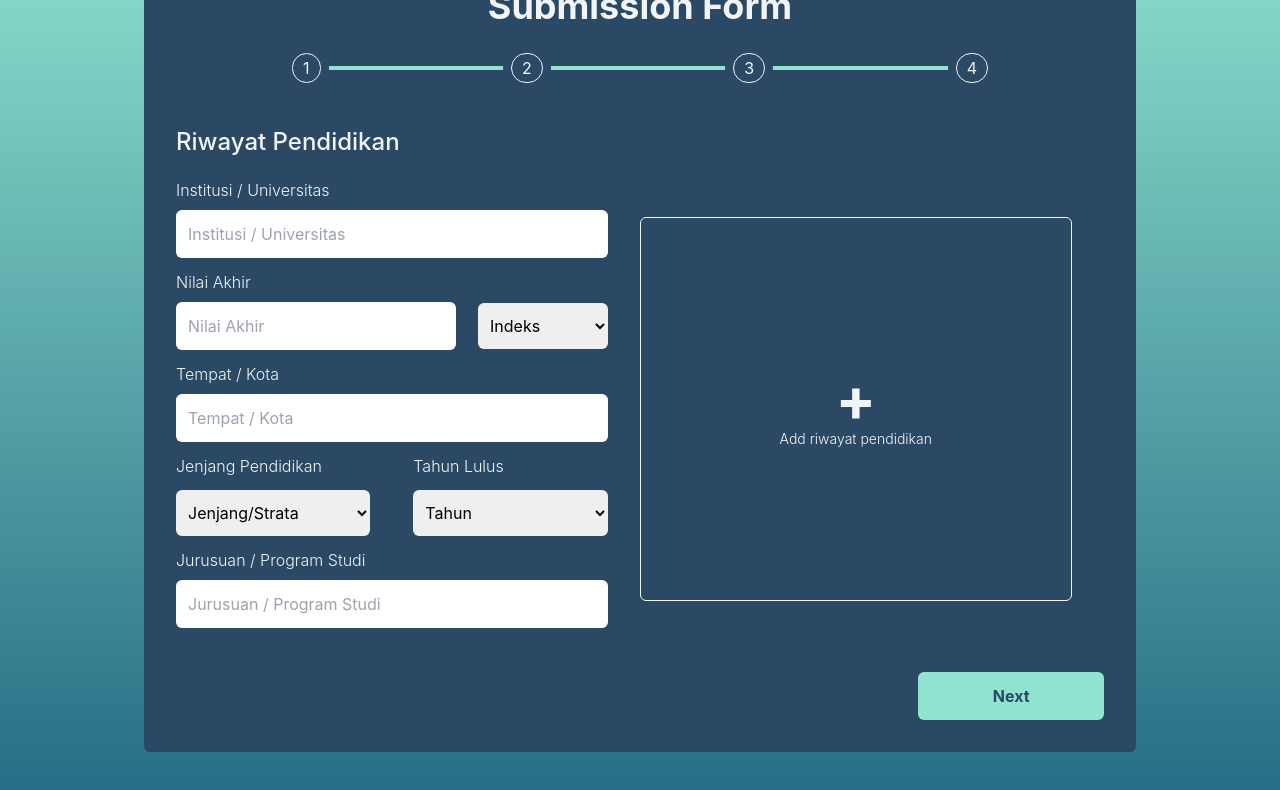
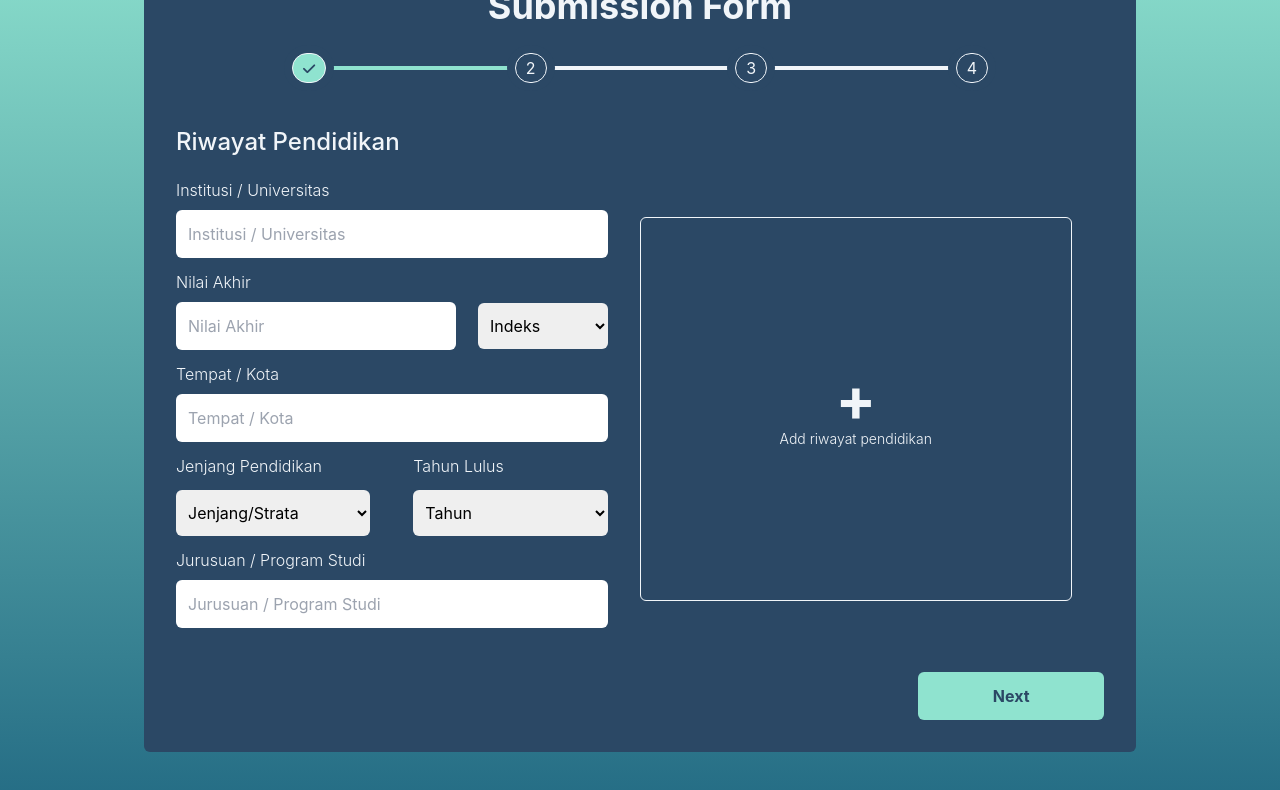
Before and after one commit to Dedenno17/react-test, a React (Create React App) app: page /add in a window 1280 px wide. Both pictures are taken after typing "Sample", "Sample", "name@example.com", "Sample", "Sample", "Sample" into the empty fields and a click on the button "Next". Shown: the part 94-884 px from the top of the page. Built offline with nearby package versions, Linux system fonts and the light colour scheme.

Commit message:
membuat beberapa animasi untuk menganimasikan progress bar

```diff
--- a/src/components/Form/Forms.jsx
+++ b/src/components/Form/Forms.jsx
@@ -6,7 +6,7 @@ import RiwayatPendidikan from "./RiwayatPendidikan/RiwayatPendidikan";
 import Keahlian from "./Keahlian/Keahlian";
 
 const Forms = () => {
-  const formPage = useSelector((state) => state.formToShow.formPage);
+  const formPage = useSelector((state) => state.formToShow.form.page);
 
   let content =
     formPage === 1 ? (
--- a/src/components/ProgressBar/ProgressBar.jsx
+++ b/src/components/ProgressBar/ProgressBar.jsx
@@ -1,16 +1,40 @@
+import { useSelector } from "react-redux";
+
 const pages = [1, 2, 3, 4];
 
 const ProgressBar = () => {
+  const formPages = useSelector((state) => state.formToShow.form);
+
   return (
-    <div className="w-[90%] bg-slate-100 h-1 mx-auto relative lg:w-[75%]">
-      <span className="block w-full h-full bg-tosca"></span>
+    <div className="w-[90%] bg-slate-100 h-1 mx-auto relative  lg:w-[75%]">
+      <span className="block h-full overflow-hidden">
+        <span
+          className={`block h-full bg-tosca w-full -translate-x-[-100%] ${
+            formPages.visited === 1
+              ? "animate-slide-3"
+              : formPages.visited === 2
+              ? "animate-slide-2"
+              : formPages.visited === 3
+              ? "animate-slide-1"
+              : ""
+          }`}
+        ></span>
+      </span>
       <div className="absolute top-0 left-0 right-0 bottom-0 flex justify-between items-center">
         {pages.map((item, i) => (
           <span
-            className="py-[2px] px-[10px] bg-grey text-slate-100 border-[1px] border-slate-100 rounded-full shadow-grey"
+            className={`py-[2px] px-[10px] ${
+              item <= formPages.visited
+                ? "bg-tosca text-grey animate-pop-up"
+                : "bg-grey text-slate-100"
+            } border-[1px] border-slate-100 rounded-full shadow-grey`}
             key={i}
           >
-            {item}
+            {item <= formPages.visited ? (
+              <i className="fa-solid fa-check text-sm scale-0 animate-pop-up"></i>
+            ) : (
+              item
+            )}
           </span>
         ))}
       </div>
--- a/src/features/formToShow-slice.js
+++ b/src/features/formToShow-slice.js
@@ -1,17 +1,18 @@
 import { createSlice } from "@reduxjs/toolkit";
 
-const initialStateValue = { formPage: 1 };
+const initialStateValue = { form: { page: 1, visited: 0 } };
 
 export const formToShowSlice = createSlice({
   name: "formToShow",
   initialState: initialStateValue,
   reducers: {
     nextForm: (state) => {
-      state.formPage += 1;
+      state.form.page += 1;
+      state.form.visited += 1;
     },
 
     resetForm: (state) => {
-      state.formPage = initialStateValue.formPage;
+      state.form = initialStateValue.form;
     },
   },
 });
--- a/tailwind.config.js
+++ b/tailwind.config.js
@@ -10,6 +10,30 @@ module.exports = {
         blue: "#256D85",
         tosca: "#8FE3CF",
       },
+      animation: {
+        "slide-1": "slide1 0.5s ease-in-out forwards",
+        "slide-2": "slide2 0.5s ease-in-out forwards",
+        "slide-3": "slide3 0.5s ease-in-out forwards",
+        "pop-up": "popUp 0.5s ease-in-out forwards",
+      },
+      keyframes: {
+        slide2: {
+          "0%": { transform: "translateX(-66%)" },
+          "100%": { transform: "translateX(-33%)" },
+        },
+        slide3: {
+          "0%": { transform: "translateX(-100%)" },
+          "100%": { transform: "translateX(-66%)" },
+        },
+        slide1: {
+          "0%": { transform: "translateX(-33%)" },
+          "100%": { transform: "translateX(0)" },
+        },
+        popUp: {
+          "0%": { transform: "scale(0)" },
+          "100%": { transform: "scale(1)" },
+        },
+      },
     },
   },
   plugins: [],
```
